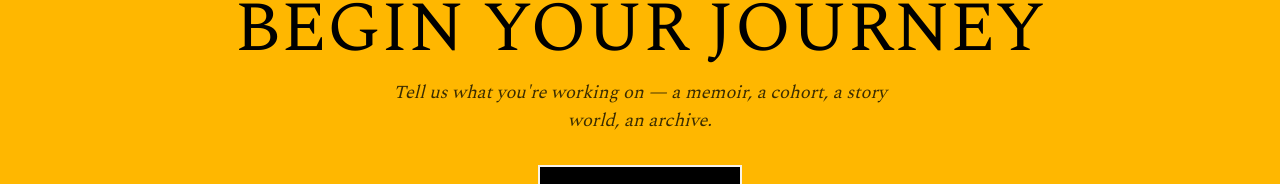
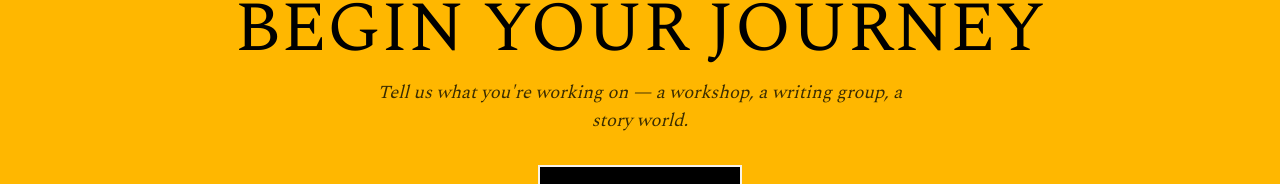
Before and after one commit to kza-hps/herosjourneycreative, a Next.js app: page / in a window 1280 px wide. Shown: the part 2087-2271 px from the top of the page. Built offline with nearby package versions, Linux system fonts and the light colour scheme.

Commit message:
Address review copy, redirect, and content map cleanups

```diff
--- a/app/legacy-writing/page.tsx
+++ /dev/null
@@ -1,5 +0,0 @@
-import { permanentRedirect } from "next/navigation";
-
-export default function LegacyWritingRedirect() {
-  permanentRedirect("/blog");
-}
--- a/components/cta-band.tsx
+++ b/components/cta-band.tsx
@@ -9,7 +9,7 @@ interface CtaBandProps {
 
 export default function CtaBand({
   title = "Begin your journey",
-  subtitle = "Tell us what you're working on — a memoir, a cohort, a story world, an archive.",
+  subtitle = "Tell us what you're working on — a workshop, a writing group, a story world.",
   buttonText = "Initiate Contact",
   href = "/contact",
 }: CtaBandProps) {
--- a/next.config.ts
+++ b/next.config.ts
@@ -3,6 +3,11 @@ import type { NextConfig } from "next";
 const nextConfig: NextConfig = {
   async redirects() {
     return [
+      {
+        source: "/legacy-writing",
+        destination: "/blog",
+        permanent: true,
+      },
       {
         source: "/products/your-heros-journey-creative-writing-sprints-group-workshop-booking",
         destination: "/workshops",
```
Also changed, not shown: 1 other file (tests, documents, lock files or other folders).
